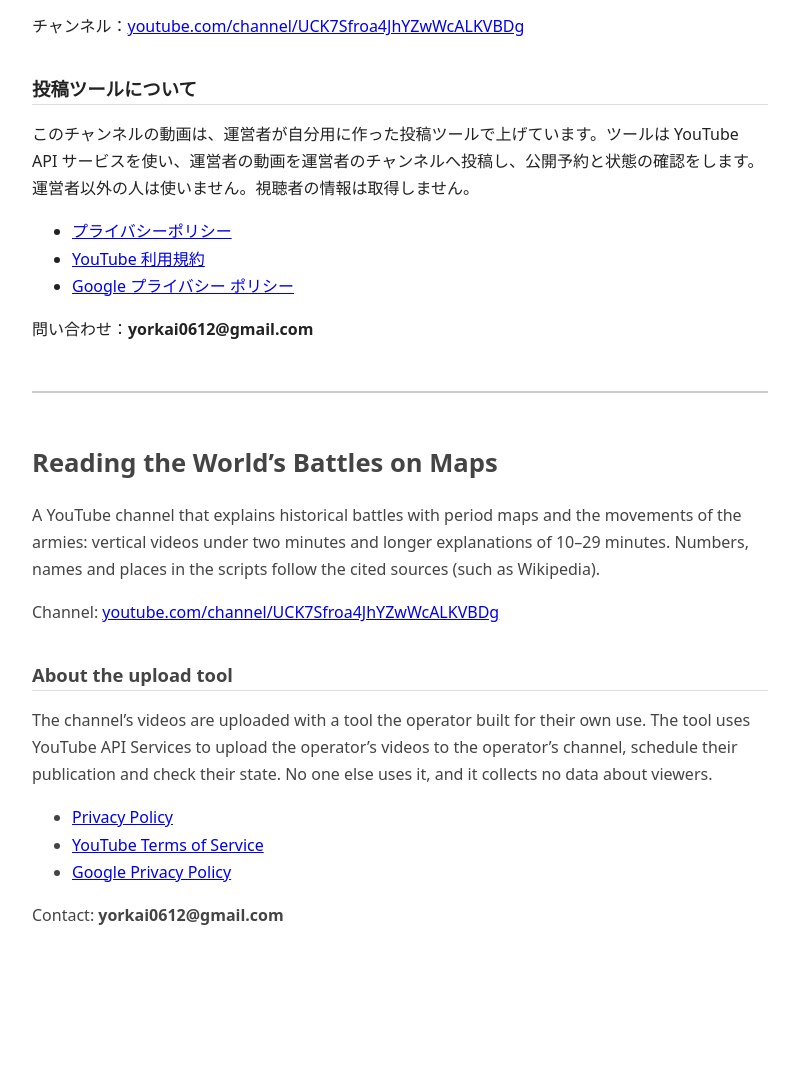
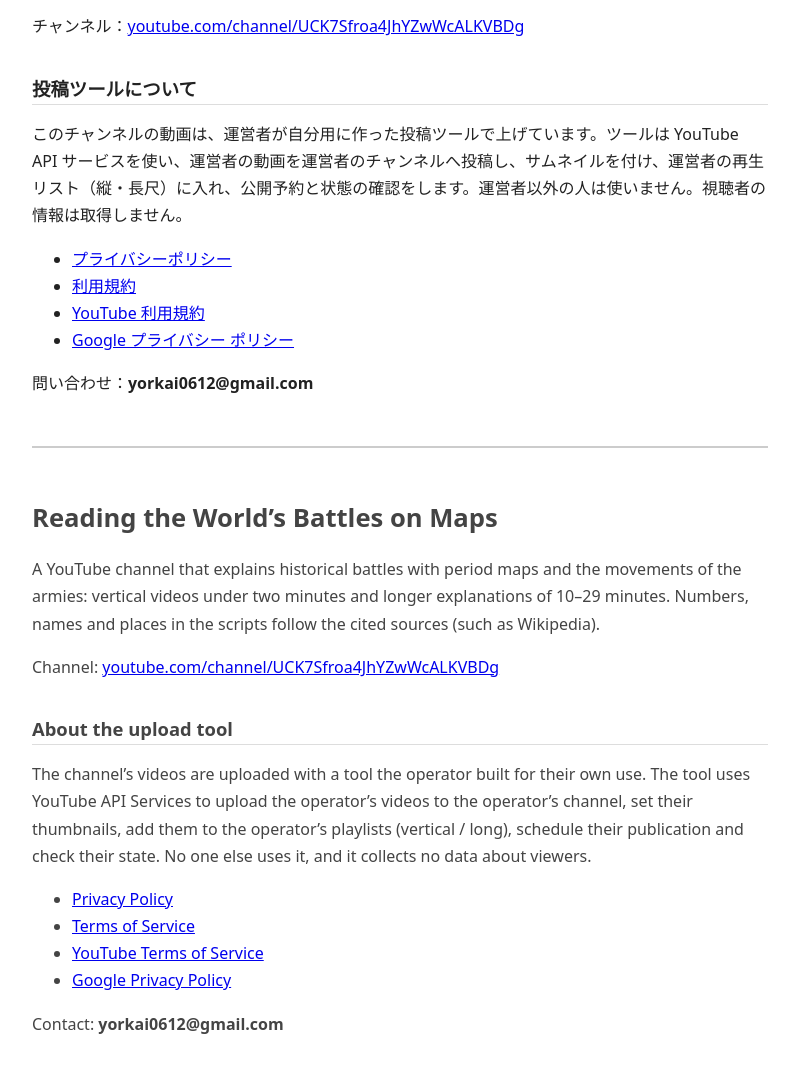
Before and after one commit to york061231/chizu-kassen, a plain HTML site: page index.html in a window 1280 px wide. Shown: the part 186-1258 px from the top of the page, without its empty margins (240-1039 px from the left). Before the commit the page ends 1179 px from the top, so only its background shows below. Drawn offline with Linux system fonts and the light colour scheme.

Commit message:
Add index.html

```diff
--- a/index.html
+++ b/index.html
@@ -19,9 +19,10 @@
 <p>チャンネル：<a href="https://www.youtube.com/channel/UCK7Sfroa4JhYZwWcALKVBDg">youtube.com/channel/UCK7Sfroa4JhYZwWcALKVBDg</a></p>
 
 <h2>投稿ツールについて</h2>
-<p>このチャンネルの動画は、運営者が自分用に作った投稿ツールで上げています。ツールは YouTube API サービスを使い、運営者の動画を運営者のチャンネルへ投稿し、公開予約と状態の確認をします。運営者以外の人は使いません。視聴者の情報は取得しません。</p>
+<p>このチャンネルの動画は、運営者が自分用に作った投稿ツールで上げています。ツールは YouTube API サービスを使い、運営者の動画を運営者のチャンネルへ投稿し、サムネイルを付け、運営者の再生リスト（縦・長尺）に入れ、公開予約と状態の確認をします。運営者以外の人は使いません。視聴者の情報は取得しません。</p>
 <ul>
   <li><a href="privacy.html">プライバシーポリシー</a></li>
+  <li><a href="terms.html">利用規約</a></li>
   <li><a href="https://www.youtube.com/t/terms">YouTube 利用規約</a></li>
   <li><a href="http://www.google.com/policies/privacy">Google プライバシー ポリシー</a></li>
 </ul>
@@ -35,9 +36,10 @@
 <p>Channel: <a href="https://www.youtube.com/channel/UCK7Sfroa4JhYZwWcALKVBDg">youtube.com/channel/UCK7Sfroa4JhYZwWcALKVBDg</a></p>
 
 <h2>About the upload tool</h2>
-<p>The channel’s videos are uploaded with a tool the operator built for their own use. The tool uses YouTube API Services to upload the operator’s videos to the operator’s channel, schedule their publication and check their state. No one else uses it, and it collects no data about viewers.</p>
+<p>The channel’s videos are uploaded with a tool the operator built for their own use. The tool uses YouTube API Services to upload the operator’s videos to the operator’s channel, set their thumbnails, add them to the operator’s playlists (vertical / long), schedule their publication and check their state. No one else uses it, and it collects no data about viewers.</p>
 <ul>
   <li><a href="privacy.html">Privacy Policy</a></li>
+  <li><a href="terms.html">Terms of Service</a></li>
   <li><a href="https://www.youtube.com/t/terms">YouTube Terms of Service</a></li>
   <li><a href="http://www.google.com/policies/privacy">Google Privacy Policy</a></li>
 </ul>
```
